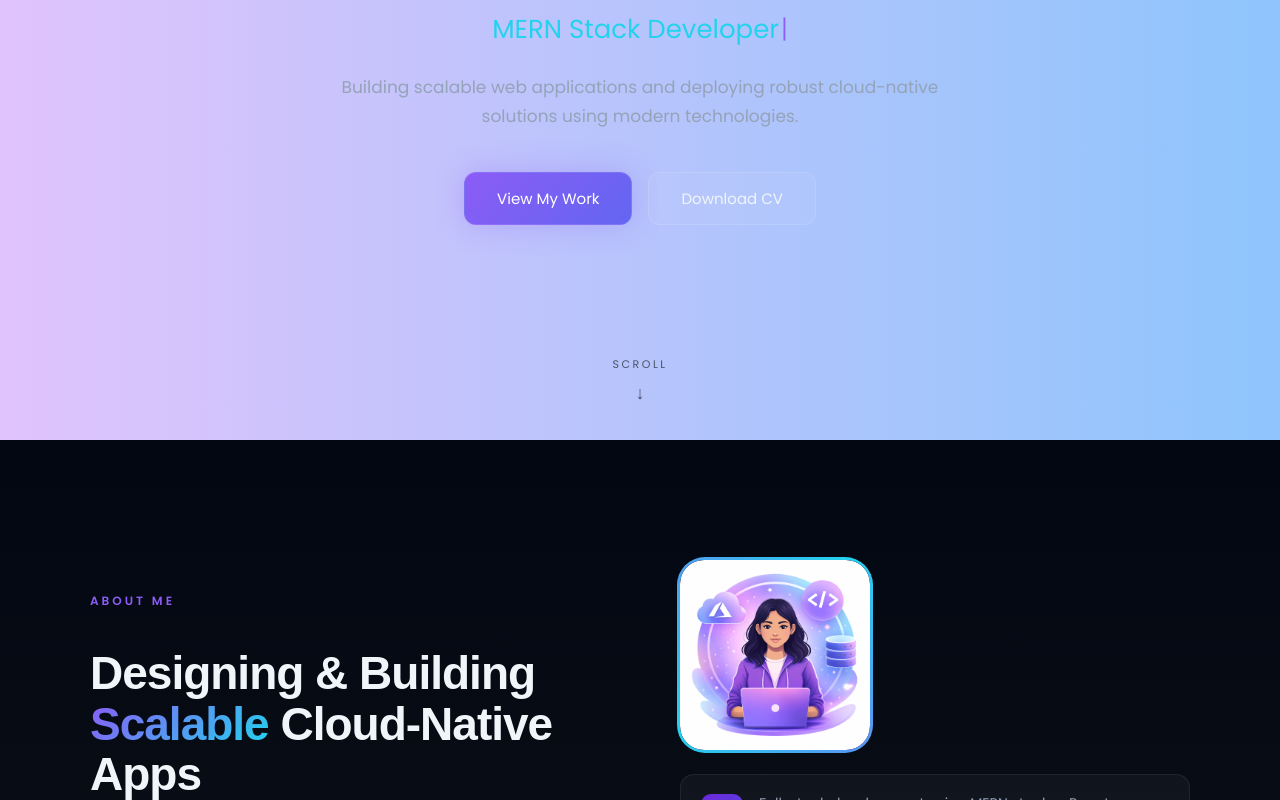
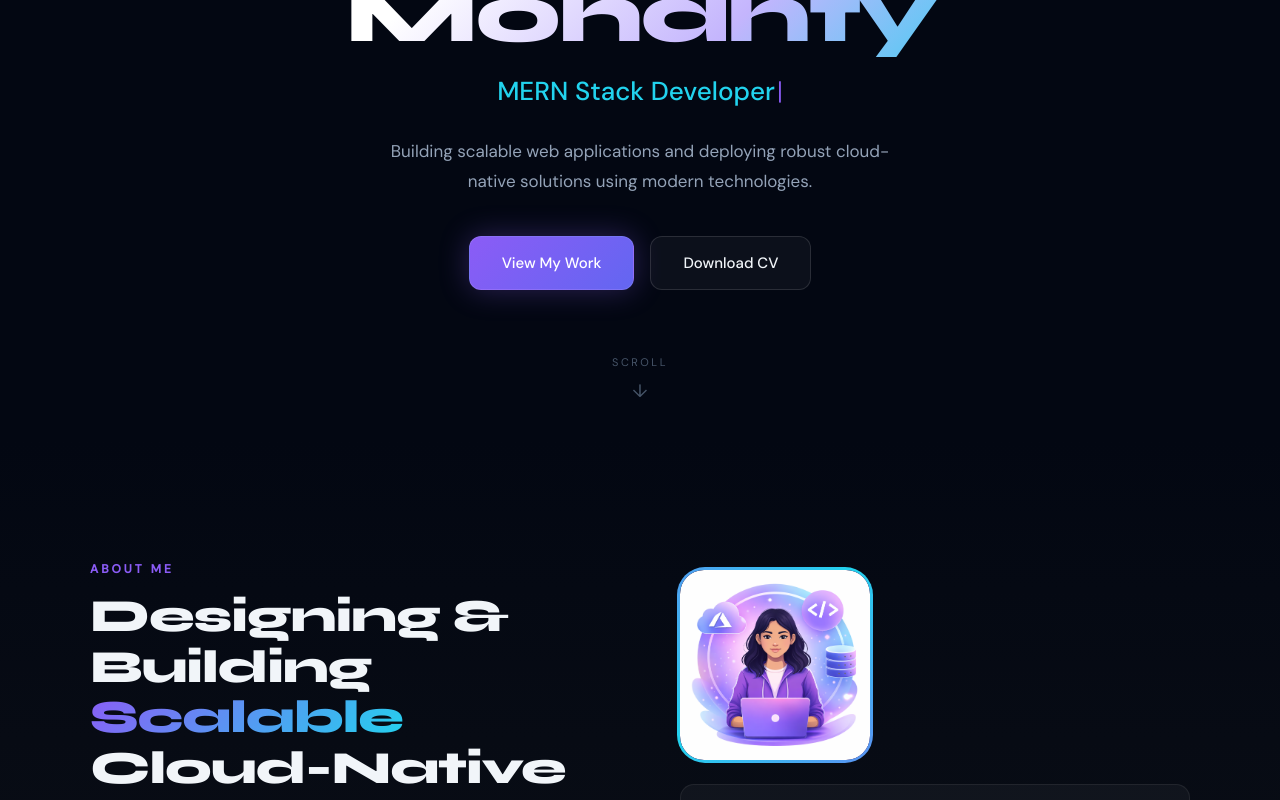
Before and after one commit to Aradhana-Mohanty2000/portfolio, a React (Create React App) app: page / in a window 1280 px wide. Shown: the part 360-1160 px from the top of the page. Built offline with nearby package versions, Linux system fonts and the light colour scheme.

Commit message:
redesign: new portfolio UI with animated background

```diff
--- a/public/index.html
+++ b/public/index.html
@@ -3,42 +3,24 @@
   <head>
     <meta charset="utf-8" />
     <link rel="icon" href="%PUBLIC_URL%/favicon.ico" />
-    <link href="https://fonts.googleapis.com/css2?family=Poppins:wght@300;400;600&display=swap" rel="stylesheet">
     <meta name="viewport" content="width=device-width, initial-scale=1" />
-    <meta name="theme-color" content="#000000" />
-    <meta
-      name="description"
-      content="Web site created using create-react-app"
+    <meta name="theme-color" content="#030712" />
+    <meta name="description" content="Aradhana Mohanty — Cloud & Full Stack Developer. MERN, Azure, DevOps." />
+    <link rel="apple-touch-icon" href="%PUBLIC_URL%/logo192.png" />
+    <link rel="manifest" href="%PUBLIC_URL%/manifest.json" />
+
+    <!-- Fonts -->
+    <link rel="preconnect" href="https://fonts.googleapis.com" />
+    <link rel="preconnect" href="https://fonts.gstatic.com" crossorigin />
+    <link
+      href="https://fonts.googleapis.com/css2?family=Syne:wght@400;600;700;800&family=DM+Sans:ital,wght@0,300;0,400;0,500;1,400&display=swap"
+      rel="stylesheet"
     />
-    <link rel="apple-touch-icon" href="%PUBLIC_URL%/logo192.png" />
-    <!--
-      manifest.json provides metadata used when your web app is installed on a
-      user's mobile device or desktop. See https://developers.google.com/web/fundamentals/web-app-manifest/
-    -->
-    <link rel="manifest" href="%PUBLIC_URL%/manifest.json" />
-    <!--
-      Notice the use of %PUBLIC_URL% in the tags above.
-      It will be replaced with the URL of the `public` folder during the build.
-      Only files inside the `public` folder can be referenced from the HTML.
 
-      Unlike "/favicon.ico" or "favicon.ico", "%PUBLIC_URL%/favicon.ico" will
-      work correctly both with client-side routing and a non-root public URL.
-      Learn how to configure a non-root public URL by running `npm run build`.
-    -->
-    <title>React App</title>
+    <title>Aradhana Mohanty — Cloud & Full Stack Developer</title>
   </head>
   <body>
     <noscript>You need to enable JavaScript to run this app.</noscript>
     <div id="root"></div>
-    <!--
-      This HTML file is a template.
-      If you open it directly in the browser, you will see an empty page.
-
-      You can add webfonts, meta tags, or analytics to this file.
-      The build step will place the bundled scripts into the <body> tag.
-
-      To begin the development, run `npm start` or `yarn start`.
-      To create a production bundle, use `npm run build` or `yarn build`.
-    -->
   </body>
 </html>
--- a/src/App.js
+++ b/src/App.js
@@ -1,24 +1,37 @@
-import Navbar from './components/Navbar';
-import Hero from './components/Hero';
-import About from './components/About';
-import Skills from './components/Skills';
-import Education from './components/Education';
-import Experience from './components/Experience';
-import Projects from './components/Projects';
-import Contact from './components/Contact';
+import Navbar           from './components/Navbar';
+import Hero             from './components/Hero';
+import About            from './components/About';
+import Skills           from './components/Skills';
+import Education        from './components/Education';
+import Experience       from './components/Experience';
+import Projects         from './components/Projects';
+import Contact          from './components/Contact';
+import AnimatedBackground from './components/AnimatedBackground';
 import './styles/main.css';
 
 function App() {
   return (
     <>
-      <Navbar/>
+      {/* Animated particle canvas — fixed behind all sections */}
+      <AnimatedBackground />
+
+      <Navbar />
+
+      <main>
         <Hero />
         <About />
-      <Skills/>
+        <Skills />
         <Education />
         <Experience />
         <Projects />
         <Contact />
+      </main>
+
+      <footer>
+        <p>
+          Crafted with 💜 by <span>Aradhana Mohanty</span> · Cloud &amp; Full Stack Developer · Bhubaneswar, Odisha
+        </p>
+      </footer>
     </>
   );
 }
--- a/src/index.css
+++ b/src/index.css
@@ -1,13 +1,15 @@
+/* index.css — minimal, main.css handles everything else */
+*, *::before, *::after {
+  box-sizing: border-box;
+  margin: 0;
+  padding: 0;
+}
+
 body {
-  margin: 0;
-  font-family: -apple-system, BlinkMacSystemFont, 'Segoe UI', 'Roboto', 'Oxygen',
-    'Ubuntu', 'Cantarell', 'Fira Sans', 'Droid Sans', 'Helvetica Neue',
-    sans-serif;
   -webkit-font-smoothing: antialiased;
   -moz-osx-font-smoothing: grayscale;
 }
 
 code {
-  font-family: source-code-pro, Menlo, Monaco, Consolas, 'Courier New',
-    monospace;
+  font-family: source-code-pro, Menlo, Monaco, Consolas, 'Courier New', monospace;
 }
--- a/src/styles/main.css
+++ b/src/styles/main.css
@@ -1,45 +1,125 @@
-*{
-    box-sizing: border-box
-}
-body {
+/* ─────────────────────────────────────────
+   MAIN.CSS  —  Aradhana Mohanty Portfolio
+   Replaces: src/styles/main.css
+───────────────────────────────────────── */
+
+/* ── Google Fonts ── */
+@import url('https://fonts.googleapis.com/css2?family=Syne:wght@400;600;700;800&family=DM+Sans:ital,wght@0,300;0,400;0,500;1,400&display=swap');
+
+/* ── Reset ── */
+*, *::before, *::after {
+  box-sizing: border-box;
   margin: 0;
-  font-family: 'Poppins', sans-serif;
-  background: #f3f0ff;
+  padding: 0;
 }
 
-.hero {
-  text-align: center;
-  padding: 120px 20px;
-  background: linear-gradient(to right, #e0c3fc, #8ec5fc);
-  color: #2d2d2d;
+/* ── CSS Variables ── */
+:root {
+  --purple:      #8b5cf6;
+  --purple-dark: #6d28d9;
+  --indigo:      #6366f1;
+  --cyan:        #22d3ee;
+  --bg:          #030712;
+  --bg2:         #0d1117;
+  --surface:     rgba(255,255,255,0.04);
+  --border:      rgba(255,255,255,0.07);
+  --text:        #f1f5f9;
+  --muted:       #94a3b8;
+  --accent:      #c4b5fd;
 }
 
-.hero h1 {
-  font-size: 42px;
+/* ── Base ── */
+html {
+  scroll-behavior: smooth;
 }
 
-.hero h2 {
-  margin-top: 10px;
-  color: #4b0082;
+body {
+  font-family: 'DM Sans', sans-serif;
+  background: var(--bg);
+  color: var(--text);
+  overflow-x: hidden;
+  line-height: 1.6;
+  -webkit-font-smoothing: antialiased;
+  -moz-osx-font-smoothing: grayscale;
 }
 
-.hero p {
-  margin-top: 15px;
-  max-width: 600px;
-  margin-left: auto;
-  margin-right: auto;
+h1, h2, h3, h4 {
+  font-family: 'Syne', sans-serif;
 }
 
-.buttons {
-  margin-top: 20px;
+/* ── Shared: Section labels & titles ── */
+.section-label {
+  display: block;
+  font-size: 12px;
+  letter-spacing: 3px;
+  color: var(--purple);
+  font-weight: 600;
+  text-transform: uppercase;
+  margin-bottom: 12px;
 }
 
-button {
-  margin: 10px;
-  padding: 12px 25px;
-  border: none;
-  background: #6c63ff;
-  color: white;
-  border-radius: 6px;
-  cursor: pointer;
+.section-title {
+  font-family: 'Syne', sans-serif;
+  font-size: clamp(30px, 4vw, 46px);
+  font-weight: 800;
+  line-height: 1.1;
+  letter-spacing: -1px;
+  margin-bottom: 16px;
+  color: var(--text);
 }
+
+.section-title span {
+  background: linear-gradient(135deg, var(--purple), var(--cyan));
+  -webkit-background-clip: text;
+  -webkit-text-fill-color: transparent;
+  background-clip: text;
+}
+
+.section-subtitle {
+  font-size: 15px;
+  color: var(--muted);
+  line-height: 1.7;
+  max-width: 480px;
+}
+
+/* ── Scroll-reveal animation ── */
+.reveal {
+  opacity: 0;
+  transform: translateY(30px);
+  transition: opacity 0.7s ease, transform 0.7s ease;
+}
+
+.reveal.visible {
+  opacity: 1;
+  transform: translateY(0);
+}
+
+/* ── Scrollbar ── */
+::-webkit-scrollbar { width: 5px; }
+::-webkit-scrollbar-track { background: var(--bg); }
+::-webkit-scrollbar-thumb {
+  background: rgba(139,92,246,0.4);
+  border-radius: 10px;
+}
+::-webkit-scrollbar-thumb:hover {
+  background: rgba(139,92,246,0.7);
+}
+
+/* ── Footer ── */
+footer {
+  padding: 30px 48px;
+  border-top: 1px solid var(--border);
+  text-align: center;
+  font-size: 14px;
+  color: var(--muted);
+  background: var(--bg);
+  position: relative;
+  z-index: 1;
+}
+
+footer span {
+  background: linear-gradient(135deg, var(--purple), var(--cyan));
+  -webkit-background-clip: text;
+  -webkit-text-fill-color: transparent;
+  background-clip: text;
+}
```
Lines whose indentation alone changed are shown as unchanged.
